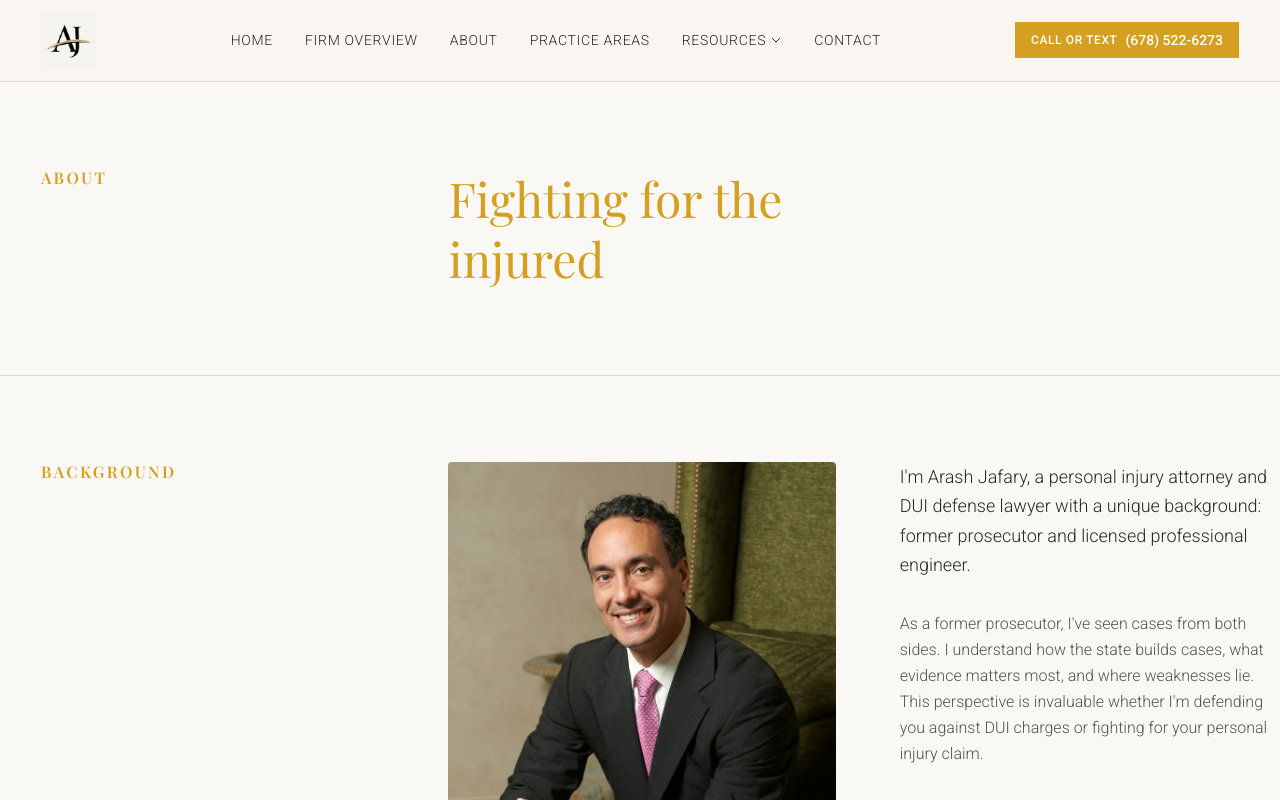
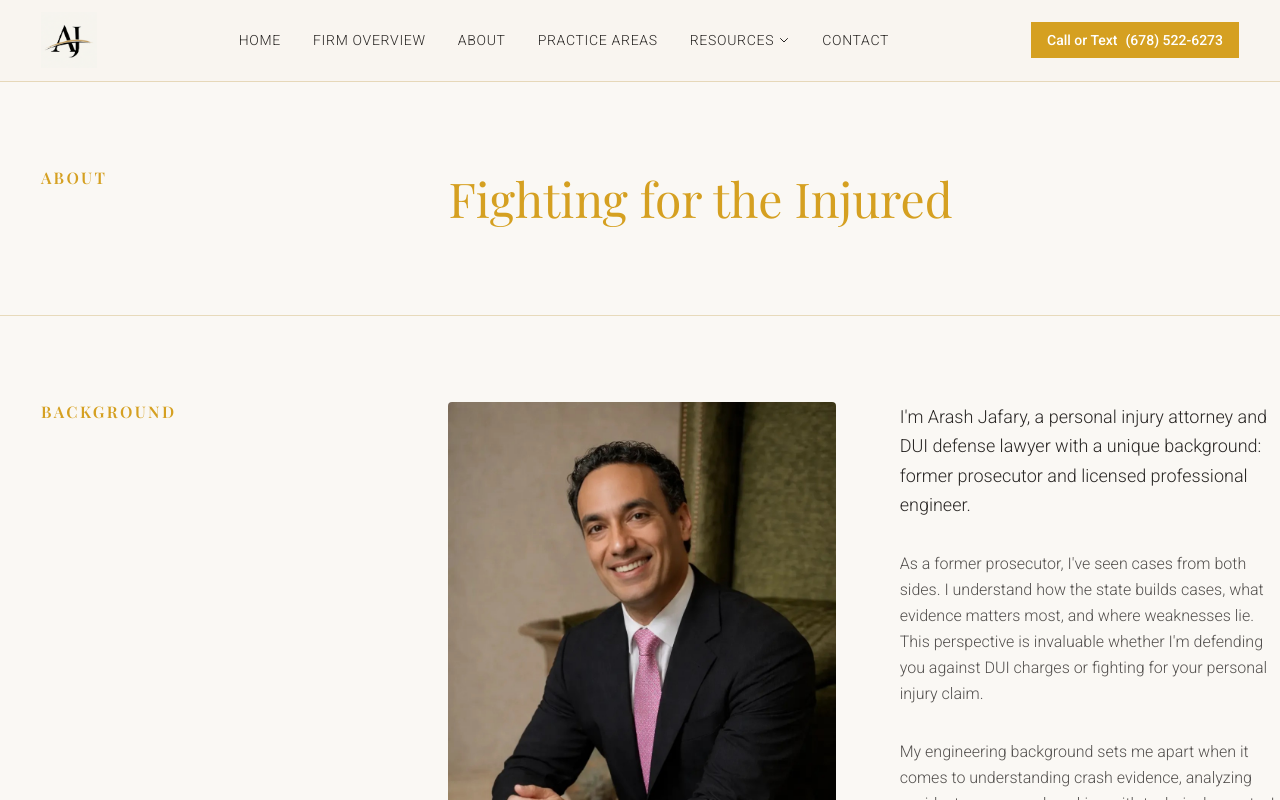
Before and after one commit to komreezy/portfolio-2026, a Next.js app: page /about in a window 1280 px wide. Shown: the top 800 px of the page. Built offline with nearby package versions, Linux system fonts and the light colour scheme.

Commit message:
Fix header button alignment and about page UI
- Make header CTA button text same font style
- Put "Fighting for the Injured" on one line
- Change about page photo to match home page

Co-Authored-By: Claude Opus 4.5 <noreply@anthropic.com>

```diff
--- a/src/app/about/page.tsx
+++ b/src/app/about/page.tsx
@@ -17,10 +17,8 @@ export default function About() {
             <span className="heading-serif">About</span>
           </div>
           <div>
-            <h1 className="font-display text-4xl md:text-5xl font-light text-[var(--primary)] leading-tight">
-              Fighting for the
-              <br />
-              injured
+            <h1 className="font-display text-4xl md:text-5xl font-light text-[var(--primary)] leading-tight whitespace-nowrap">
+              Fighting for the Injured
             </h1>
           </div>
         </div>
@@ -37,7 +35,7 @@ export default function About() {
             {/* Photo */}
             <div>
               <img
-                src="/arash-portrait.png"
+                src="/arash-jafary-2.jpg"
                 alt="Arash Jafary"
                 className="aspect-[4/5] w-full object-cover object-top rounded-sm"
               />
--- a/src/components/Header.tsx
+++ b/src/components/Header.tsx
@@ -112,7 +112,7 @@ export default function Header() {
             href={`tel:${phoneNumber.replace(/[^0-9]/g, "")}`}
             className="hidden lg:flex items-center gap-2 bg-[var(--primary)] text-white px-4 py-2 text-sm font-medium hover:bg-[var(--primary-dark)] transition-colors duration-150"
           >
-            <span className="text-xs uppercase tracking-wider">Call or Text</span>
+            <span>Call or Text</span>
             <span>{phoneNumber}</span>
           </a>
 
```
